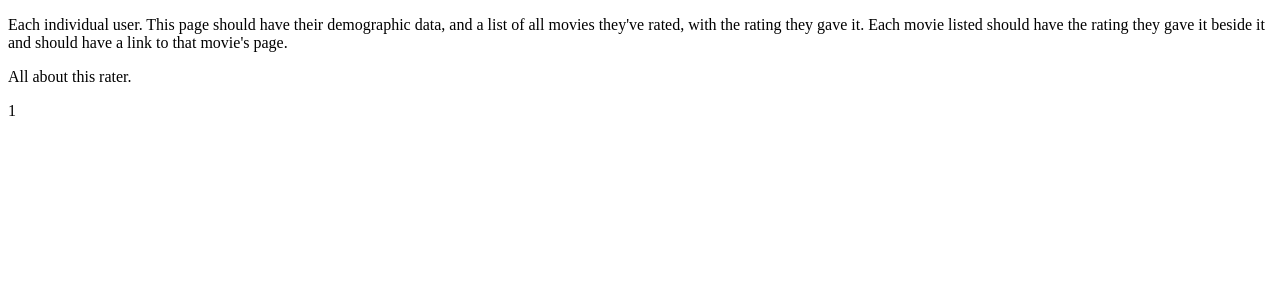
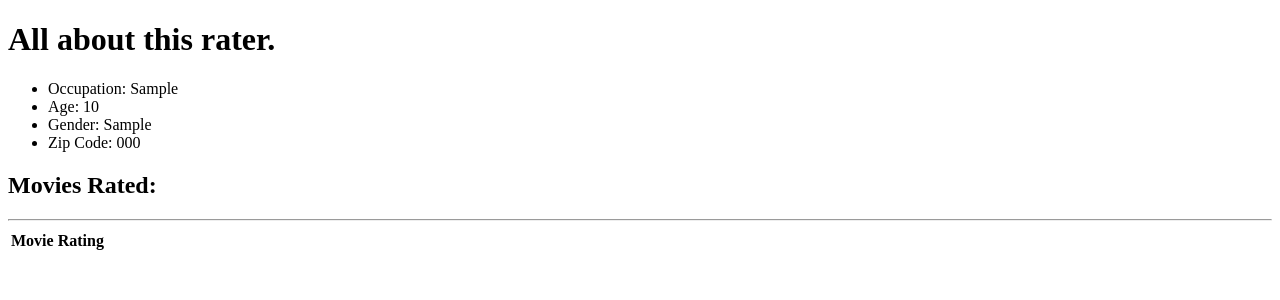
Before and after one commit to dhcrain/movieratings_w_frontend, a Django app: page /rater/1/ in a window 1280 px wide. Shown: the top 300 px of the page. Run offline with Django 3.2, Linux system fonts and the light colour scheme; tables that the repository leaves empty hold one stand-in row (values such as "Sample post"); lists and menus that the app fills with data are empty; parts of the project's set-up code (start-up, migrations or seed data) failed here and were passed over; some libraries are stand-ins or nearby versions.

Commit message:
Have got the Rater page info on the page.

```diff
--- a/templates/index.html
+++ b/templates/index.html
@@ -1,6 +1,10 @@
 <!DOCTYPE html>
 <html lang="en">
 <head>
+    <!-- Latest compiled and minified CSS -->
+    <link rel="stylesheet" href="https://maxcdn.bootstrapcdn.com/bootstrap/3.3.6/css/bootstrap.min.css" integrity="sha384-1q8mTJOASx8j1Au+a5WDVnPi2lkFfwwEAa8hDDdjZlpLegxhjVME1fgjWPGmkzs7" crossorigin="anonymous">
+    <!-- Optional theme -->
+    <link rel="stylesheet" href="https://maxcdn.bootstrapcdn.com/bootstrap/3.3.6/css/bootstrap-theme.min.css" integrity="sha384-fLW2N01lMqjakBkx3l/M9EahuwpSfeNvV63J5ezn3uZzapT0u7EYsXMjQV+0En5r" crossorigin="anonymous">
     <meta charset="UTF-8">
     <title>Movie'r'us</title>
 </head>
--- a/templates/rater.html
+++ b/templates/rater.html
@@ -1,15 +1,32 @@
 <!DOCTYPE html>
 <html lang="en">
 <head>
+    <!-- Latest compiled and minified CSS -->
+    <!-- <link rel="stylesheet" href="https://maxcdn.bootstrapcdn.com/bootstrap/3.3.6/css/bootstrap.min.css" integrity="sha384-1q8mTJOASx8j1Au+a5WDVnPi2lkFfwwEAa8hDDdjZlpLegxhjVME1fgjWPGmkzs7" crossorigin="anonymous"> -->
+    <!-- Optional theme -->
+    <!-- <link rel="stylesheet" href="https://maxcdn.bootstrapcdn.com/bootstrap/3.3.6/css/bootstrap-theme.min.css" integrity="sha384-fLW2N01lMqjakBkx3l/M9EahuwpSfeNvV63J5ezn3uZzapT0u7EYsXMjQV+0En5r" crossorigin="anonymous"> -->
     <meta charset="UTF-8">
     <title>Rater Info</title>
 </head>
 <body>
-    <p>Each individual user. This page should have their demographic data,
-        and a list of all movies they've rated, with the rating they gave it.
-        Each movie listed should have the rating they gave it beside it and
-        should have a link to that movie's page.</p>
-    <p>All about this rater.</p>
-    <p>{{ rater }}</p>
+    <h1>All about this rater.</h1>
+    <ul class="list-unstyled">
+        <li>Occupation: {{ rater.occupation }}</li>
+        <li>Age: {{ rater.age }}</li>
+        <li>Gender: {{ rater.gender }}</li>
+        <li>Zip Code: {{ rater.zip_code }}</li>
+    </ul>
+    <h2>Movies Rated:</h2>
+    <hr>
+    <table class="table table-condensed table-striped">
+        <th>Movie</th>
+        <th>Rating</th>
+    {% for thing in rating %}
+        <tr>
+          <td><a href="/movie/{{ thing.item_id.id }}">{{ thing.item_id }}</a></td>
+          <td><strong>{{ thing.rating }}</strong></td>
+        </tr>
+    {% endfor %}
+    </table>
 </body>
 </html>
```
Also changed, not shown: templates/movie.html (+19 -15 lines).
